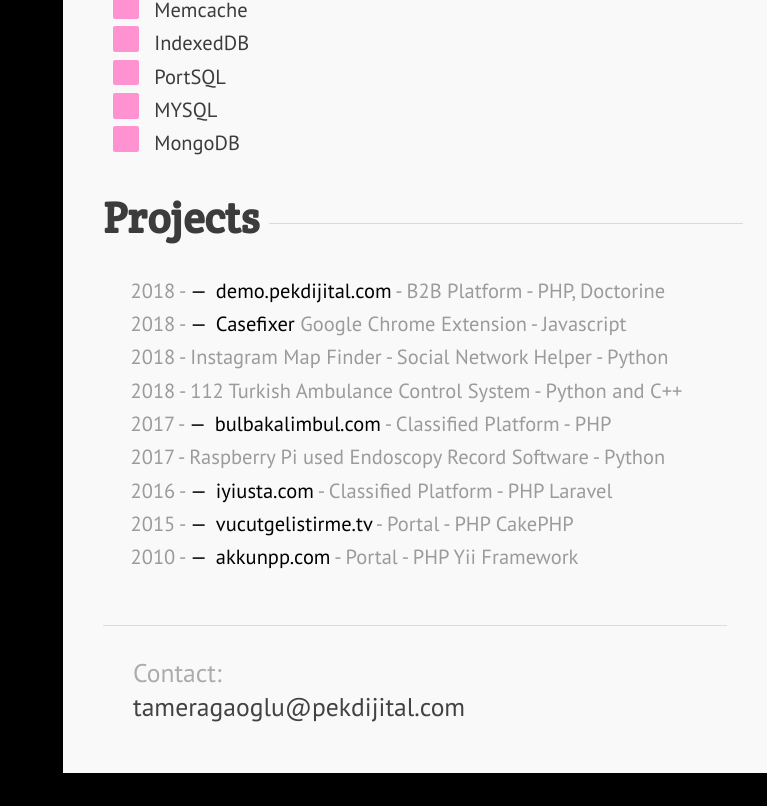
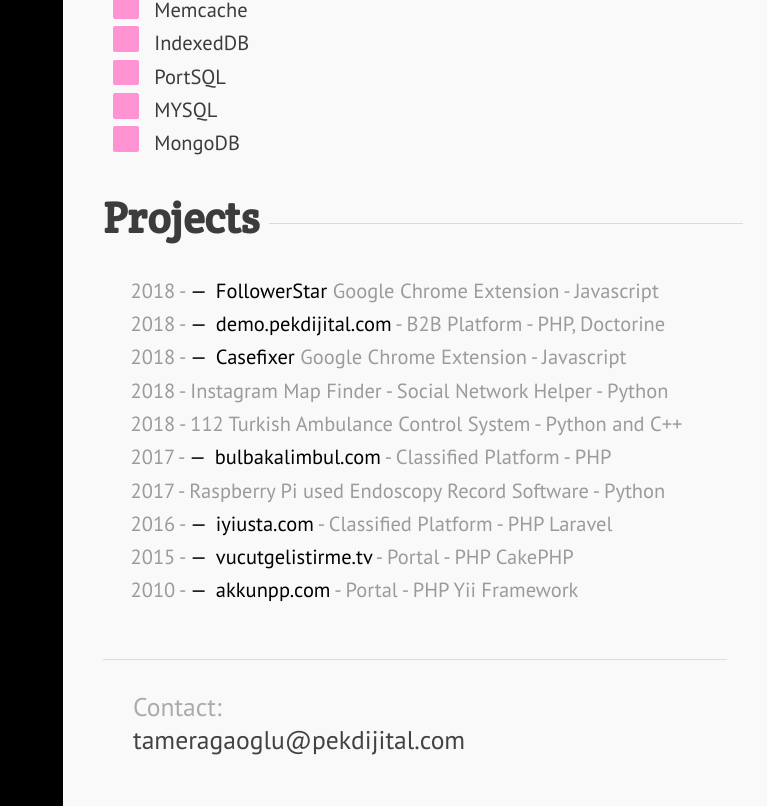
Before and after one commit to tamert/tamert.github.io, a plain HTML site: page index.html in a window 1280 px wide. Shown: the part 864-1670 px from the top of the page, without its empty margins (513-1280 px from the left). Before the commit the page ends 1637 px from the top, so only its background shows below. Drawn offline with Linux system fonts and the light colour scheme.

```diff
--- a/index.html
+++ b/index.html
@@ -78,6 +78,7 @@ front-end developers by integrating their work with the Python application.  Hav
       <li>
 
           <ul>
+            <li>2018 - <a href="https://followerstar.net">FollowerStar</a> Google Chrome Extension - Javascript</li>
             <li>2018 - <a href="http://demo.pekdijital.com">demo.pekdijital.com</a> - B2B Platform - PHP, Doctorine</li>
             <li>2018 - <a href="https://chrome.google.com/webstore/detail/casefixer/aniooimblgomghnmkpaphnefechicpfk">Casefixer</a> Google Chrome Extension - Javascript</li>
             <li>2018 - Instagram Map Finder - Social Network Helper - Python</li>
```
